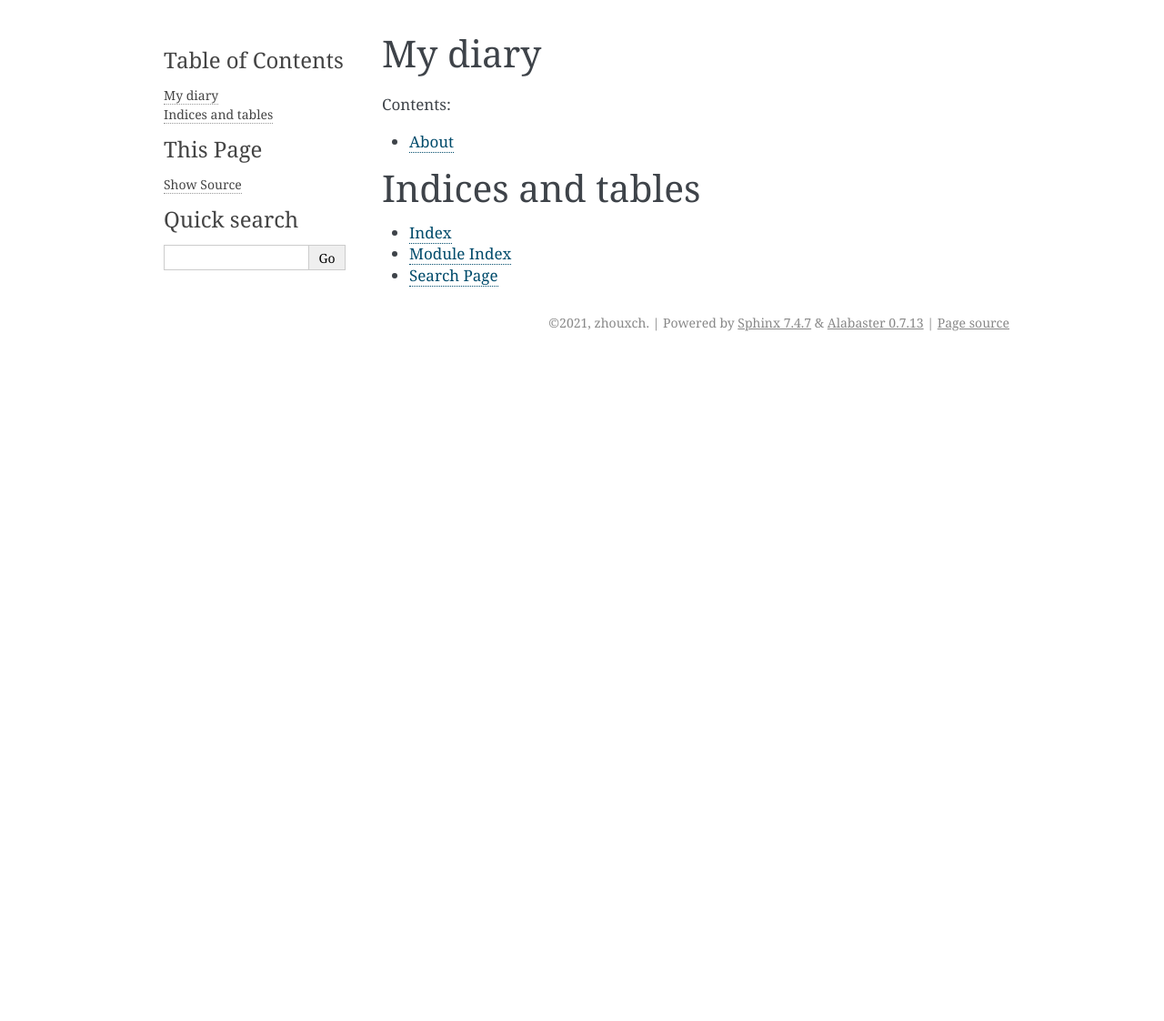
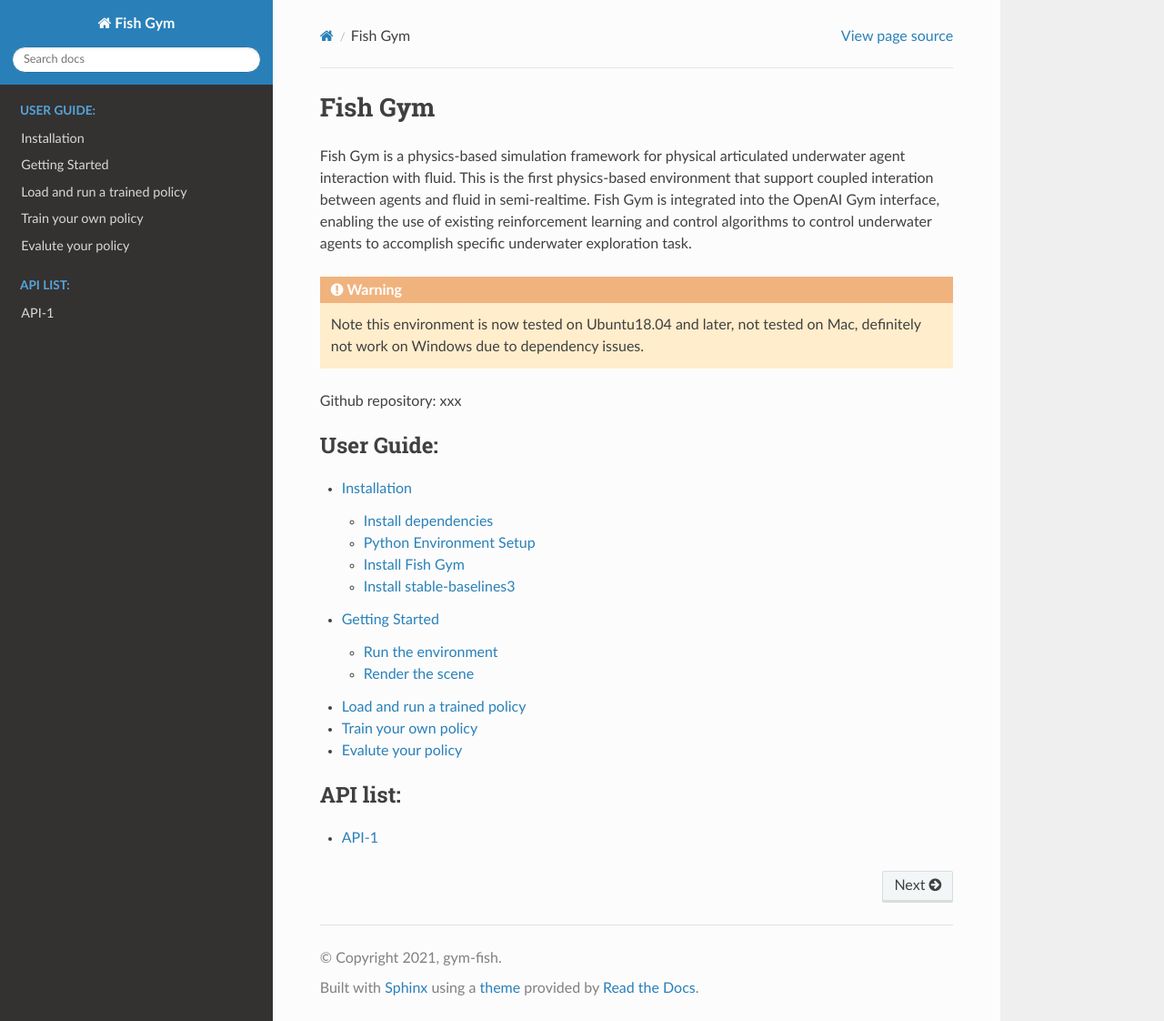
Before and after one commit to puppy2333/diary, a Sphinx documentation site: the page built from source/index.rst, in a window 1280 px wide and 1122 px high. Shown: the whole window at 91% size. Built offline with Sphinx 7.4.7 and the Read the Docs theme 2.0.0, drawn with Linux system fonts in a browser that asks for light colours.

Commit message:
Add files via upload

````diff
--- /dev/null
+++ b/source/API-1.md
@@ -0,0 +1 @@
+# API-1
--- /dev/null
+++ b/source/Evaluate your policy.md
@@ -0,0 +1 @@
+# Evalute your policy
--- /dev/null
+++ b/source/Installation.md
@@ -0,0 +1,32 @@
+# Installation
+
+## Install dependencies
+
+The only necessary dependency is [DART](https://github.com/dartsim/dart) and [CUDA](https://developer.nvidia.com/cuda-toolkit).
+For DART installation, please refer to [Here](https://dartsim.github.io/install_dart_on_ubuntu.html).
+We highly recommend to use latest version of DART and CUDA, specifically, DART 6.10.1 and CUDA 11.0 .
+
+*Note for headless machines (server/cluster), please install dependencies for running a virtual display for scene rendering*
+```shell
+sudo apt-install python3-pip mesa-utils libegl1-mesa xvfb
+```
+
+## Python Environment Setup
+```shell
+conda create -n gym_fish python=3.6.9
+conda activate gym_fish
+conda install -c conda-forge moderngl
+```
+
+## Install Fish Gym
+```shell
+git clone https://github.com/dongfangliu/gym-fish.git
+cd gym-fish
+pip3 install -e .
+```
+
+## Install stable-baselines3
+To test the learning compability, you may consider install stable-baselines3
+```shell
+conda activate gym_fish
+pip3 install 'stable-baselines3[extra]'
--- /dev/null
+++ b/source/Load and run a trained policy.md
@@ -0,0 +1 @@
+# Load and run a trained policy
--- /dev/null
+++ b/source/Train your own policy.md
@@ -0,0 +1 @@
+# Train your own policy
--- a/source/conf.py
+++ b/source/conf.py
@@ -17,9 +17,9 @@
 
 # -- Project information -----------------------------------------------------
 
-project = 'myProject'
-copyright = '2021, zhouxch'
-author = 'zhouxch'
+project = 'Fish Gym'
+copyright = '2021, gym-fish'
+author = 'gym-fish'
 
 
 # -- General configuration ---------------------------------------------------
@@ -45,7 +45,8 @@
 # The theme to use for HTML and HTML Help pages.  See the documentation for
 # a list of builtin themes.
 #
-html_theme = 'alabaster'
+# html_theme = 'alabaster'
+html_theme = 'sphinx_rtd_theme'
 
 # Add any paths that contain custom static files (such as style sheets) here,
 # relative to this directory. They are copied after the builtin static files,
--- a/source/index.rst
+++ b/source/index.rst
@@ -1,15 +1,24 @@
-My diary
+Fish Gym
 =====================================
+
+Fish Gym is a physics-based simulation framework for physical articulated underwater agent interaction with fluid. This is the first physics-based environment that support coupled interation between agents and fluid in semi-realtime. Fish Gym is integrated into the OpenAI Gym interface, enabling the use of existing reinforcement learning and control algorithms to control underwater agents to accomplish specific underwater exploration task.
+
+.. warning:: Note this environment is now tested on Ubuntu18.04 and later, not tested on Mac, definitely not work on Windows due to dependency issues.
+
+Github repository: xxx
 
 .. toctree::
    :maxdepth: 2
-   :caption: Contents:
+   :caption: User Guide:
 
-   about
+   Installation
+   Getting Started
+   Load and run a trained policy
+   Train your own policy
+   Evaluate your policy
 
-Indices and tables
-==================
+.. toctree::
+   :maxdepth: 2
+   :caption: API list:
 
-* :ref:`genindex`
-* :ref:`modindex`
-* :ref:`search`
+   API-1
````
Also changed, not shown: source/Getting Started.md (added, +45 -0 lines).
